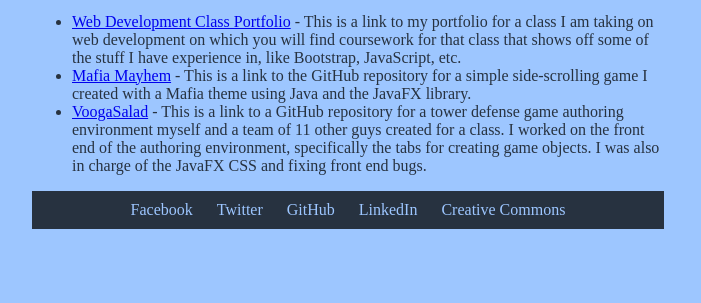
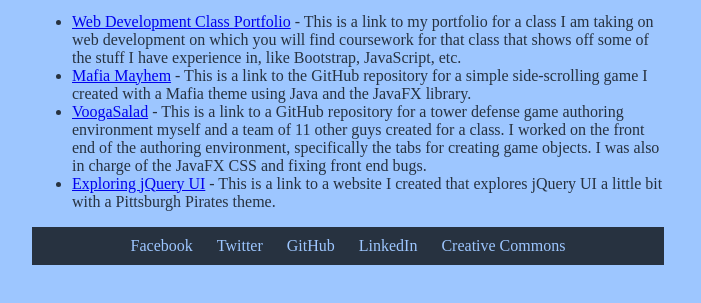
Before and after one commit to noahko96/noahko96.github.io, a plain HTML site: page projects.html in a window 1280 px wide. Shown: the part 203-506 px from the top of the page, without its empty margins (292-993 px from the left). Drawn offline with Linux system fonts and the light colour scheme.

Commit message:
added link to jQuery UI site

```diff
--- a/projects.html
+++ b/projects.html
@@ -21,6 +21,7 @@
 				<li><a href = "http://nko2.dukecs.io/portfolio/">Web Development Class Portfolio</a> - This is a link to my portfolio for a class I am taking on web development on which you will find coursework for that class that shows off some of the stuff I have experience in, like Bootstrap, JavaScript, etc.</li>
 				<li><a href = "https://github.com/noahko96/game">Mafia Mayhem</a> - This is a link to the GitHub repository for a simple side-scrolling game I created with a Mafia theme using Java and the JavaFX library.</li>
 				<li><a href = "https://github.com/noahko96/voogasalad_voogabonds">VoogaSalad</a> - This is a link to a GitHub repository for a tower defense game authoring environment myself and a team of 11 other guys created for a class. I worked on the front end of the authoring environment, specifically the tabs for creating game objects. I was also in charge of the JavaFX CSS and fixing front end bugs.</li>
+				<li><a href = "https://nko2.dukecs.io/portfolio/explore/">Exploring jQuery UI</a> - This is a link to a website I created that explores jQuery UI a little bit with a Pittsburgh Pirates theme.</li>
 			</ul>
 		</div>
 		<footer>
```
